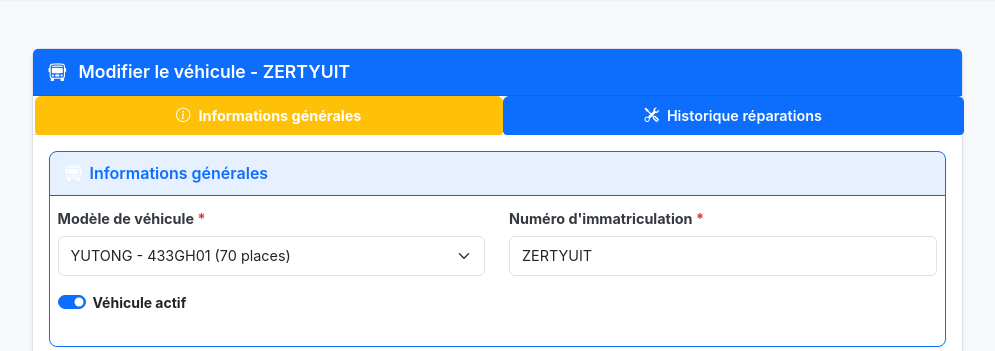
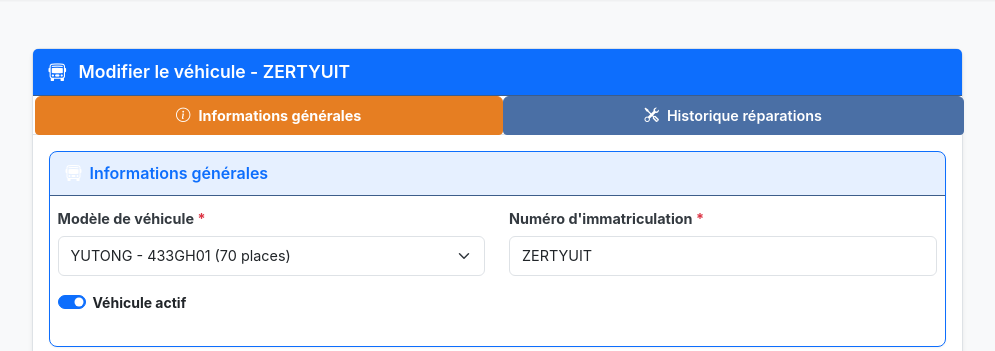
Before and after one commit to ziscokone/gestion-billeterie, a Django app: page /vehicules/1/modifier/ in a window 1280 px wide. Shown: the part 119-470 px from the top of the page, without its empty margins (143-1138 px from the left). Run offline with Django 5.2, Linux system fonts and the light colour scheme; a user stored in the database is signed in; data comes from the database, SQL or seed files in the repository; data that the repository does not hold is empty; parts of the project's set-up code (start-up, migrations or seed data) failed here and were passed over.

Commit message:
Correction des coueleurs des vue reparations

```diff
--- a/templates/vehicules/vehicule_form.html
+++ b/templates/vehicules/vehicule_form.html
@@ -6,22 +6,22 @@
 <style>
     /* Style des onglets */
     #vehiculeTabs .nav-link {
-        background-color: #0d6efd;
+        background-color: #4A6FA5;
         color: white;
-        border: 1px solid #0d6efd;
+        border: 1px solid #4A6FA5;
         margin-right: 2px;
     }
 
     #vehiculeTabs .nav-link:hover {
-        background-color: #ffc107;
-        color: #000;
-        border-color: #ffc107;
+        background-color: #E67E22;
+        color: white;
+        border-color: #E67E22;
     }
 
     #vehiculeTabs .nav-link.active {
-        background-color: #ffc107;
-        color: #000;
-        border-color: #ffc107;
+        background-color: #E67E22;
+        color: white;
+        border-color: #E67E22;
     }
 </style>
 {% endblock %}
```
